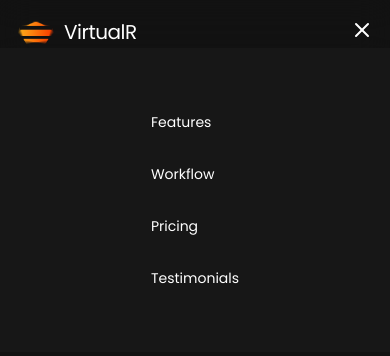
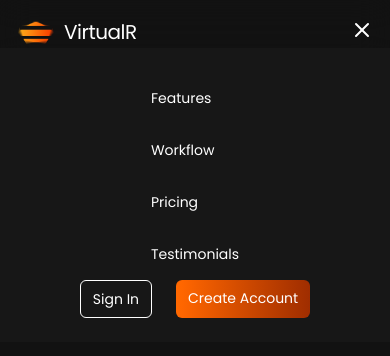
Before and after one commit to LiviuSilaghi/VirtualR, a React (Vite) app: page / in a window 390 px wide. Both pictures are taken after a click on the button 362 px from the left and 29 px from the top of the page. Shown: the top 356 px of the page. Built offline with nearby package versions, Linux system fonts and the light colour scheme.

Commit message:
Navbar done

```diff
--- a/src/components/Navbar.jsx
+++ b/src/components/Navbar.jsx
@@ -43,7 +43,7 @@ const Navbar = () => {
             </button>
           </div>
           {mobileDrawerOpen && (
-            <div className="fixed right-0 top-12 z-20 bg-neutral-900 w-full p-12 flex flex-col justify-center items-center lg:hidden">
+            <div className="fixed right-0 top-12 z-20 bg-neutral-900 w-full p-6 flex flex-col justify-center items-center lg:hidden">
               <ul>
                 {navItems.map((item, index) => (
                   <li key={index} className="py-4">
@@ -51,6 +51,17 @@ const Navbar = () => {
                   </li>
                 ))}
               </ul>
+              <div className="flex space-x-6">
+                <a href="#" className="py-2 px-3 border rounded-md">
+                  Sign In
+                </a>
+                <a
+                  href="#"
+                  className="py-2 px-3 rounded-md bg-gradient-to-r from-orange-500 to-orange-800"
+                >
+                  Create Account
+                </a>
+              </div>
             </div>
           )}
         </div>
```
